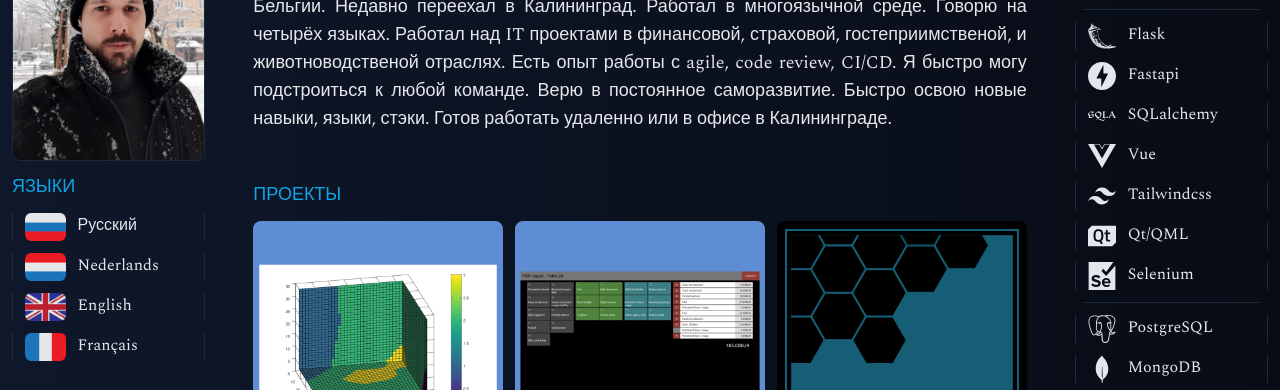
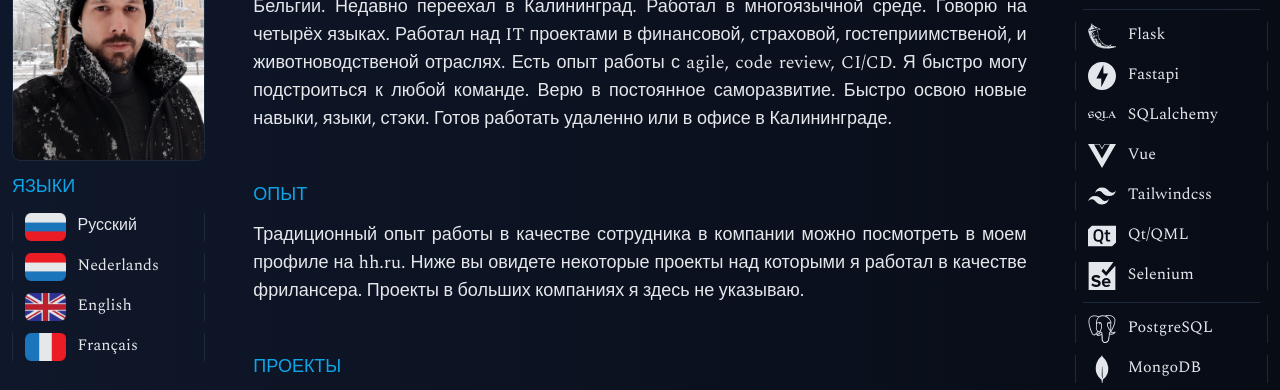
Before and after one commit to ruslan-codebase/ruslan-codebase.github.io, a plain HTML site: page index.html in a window 1280 px wide. Shown: the part 228-618 px from the top of the page. Drawn offline with nearby package versions, Linux system fonts and the light colour scheme.

Commit message:
Add experience section

```diff
--- a/index.html
+++ b/index.html
@@ -71,6 +71,11 @@
                     Есть опыт работы с agile, code review, CI/CD. Я быстро могу подстроиться к любой команде.
                     Верю в постоянное саморазвитие. Быстро освою новые навыки, языки, стэки.
                     Готов работать удаленно или в офисе в Калининграде.</p>
+            </section>
+            <section class="mt-12 space-y-3">
+                <h2 class="text-lg text-sky-500">ОПЫТ</h2>
+                <p class="text-lg text-justify">Традиционный опыт работы в качестве сотрудника в компании можно посмотреть в моем профиле на hh.ru.
+                    Ниже вы овидете некоторые проекты над которыми я работал в качестве фрилансера. Проекты в больших компаниях я здесь не указываю.</p>
             </section>
             <section class="mt-12 space-y-3">
                 <h2 class="text-lg text-sky-500">ПРОЕКТЫ</h2>
```
